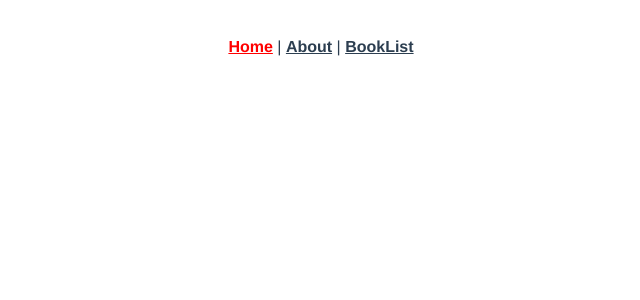
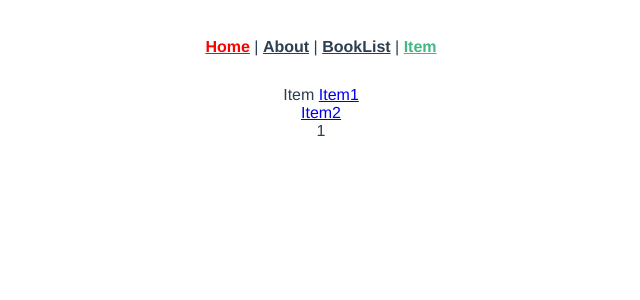
Before and after one commit to tackernao0522/udemy-aoki-vue, a Vue app in the folder section07/vuerouter/: page /item/1 in a window 1280 px wide. Shown: the top 300 px of the page, without its empty margins (319-959 px from the left). Built offline with nearby package versions, Linux system fonts and the light colour scheme.

Commit message:
92 動的パラメータの補足 watch

```diff
--- a/section07/vuerouter/src/App.vue
+++ b/section07/vuerouter/src/App.vue
@@ -4,7 +4,8 @@
       <router-link to="/">Home</router-link> |
       <!-- <router-link to="/about" tag="button">About</router-link> -->
       <router-link to="/about" exact-active-class="test">About</router-link> |
-      <router-link to="/book">BookList</router-link>
+      <router-link to="/book">BookList</router-link> |
+      <router-link to="/item/1">Item</router-link>
     </div>
     <router-view />
   </div>
--- a/section07/vuerouter/src/router/index.js
+++ b/section07/vuerouter/src/router/index.js
@@ -3,6 +3,7 @@
 import Home from '../views/Home.vue'
 import BookList from '../views/BookList.vue'
 import BookDetail from '@/components/BookDetail.vue'
+import Item from '../views/Item.vue'
 
 Vue.use(VueRouter)
 
@@ -34,6 +35,11 @@
       title: route.params.title,
       content: route.params.content,
     })
+  },
+  {
+    path: '/item/:id',
+    name: 'Item',
+    component: Item,
   }
 ]
 
--- /dev/null
+++ b/section07/vuerouter/src/views/Item.vue
@@ -0,0 +1,24 @@
+<template>
+  <div>
+    Item <router-link to="1">Item1</router-link><br />
+    <router-link to="2">Item2</router-link><br />
+    {{ $route.params.id }}
+  </div>
+</template>
+
+<script>
+export default {
+  created() {
+    console.log("created");
+  },
+  watch: {
+    $route(to, from) {
+      console.log(to);
+      console.log(from);
+    },
+  },
+};
+</script>
+
+<style>
+</style>
```
Also changed, not shown: 1 other file (tests, documents, lock files or other folders).
